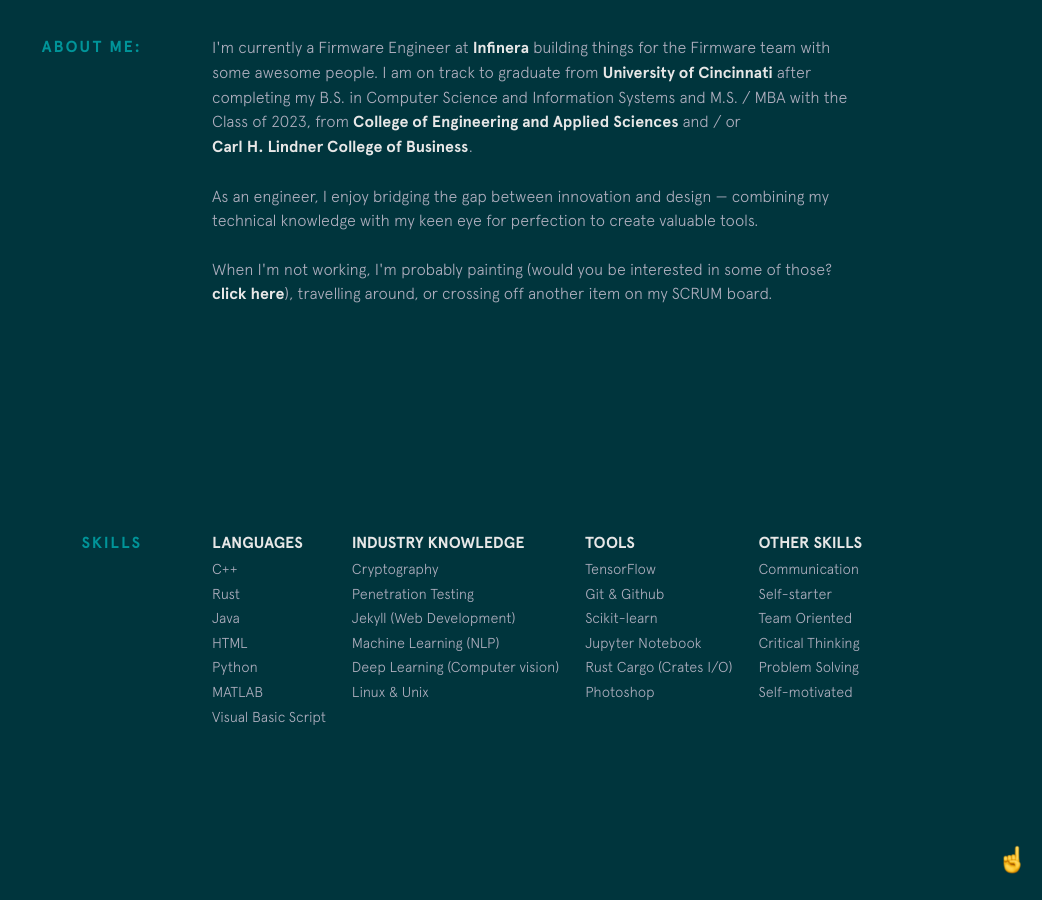
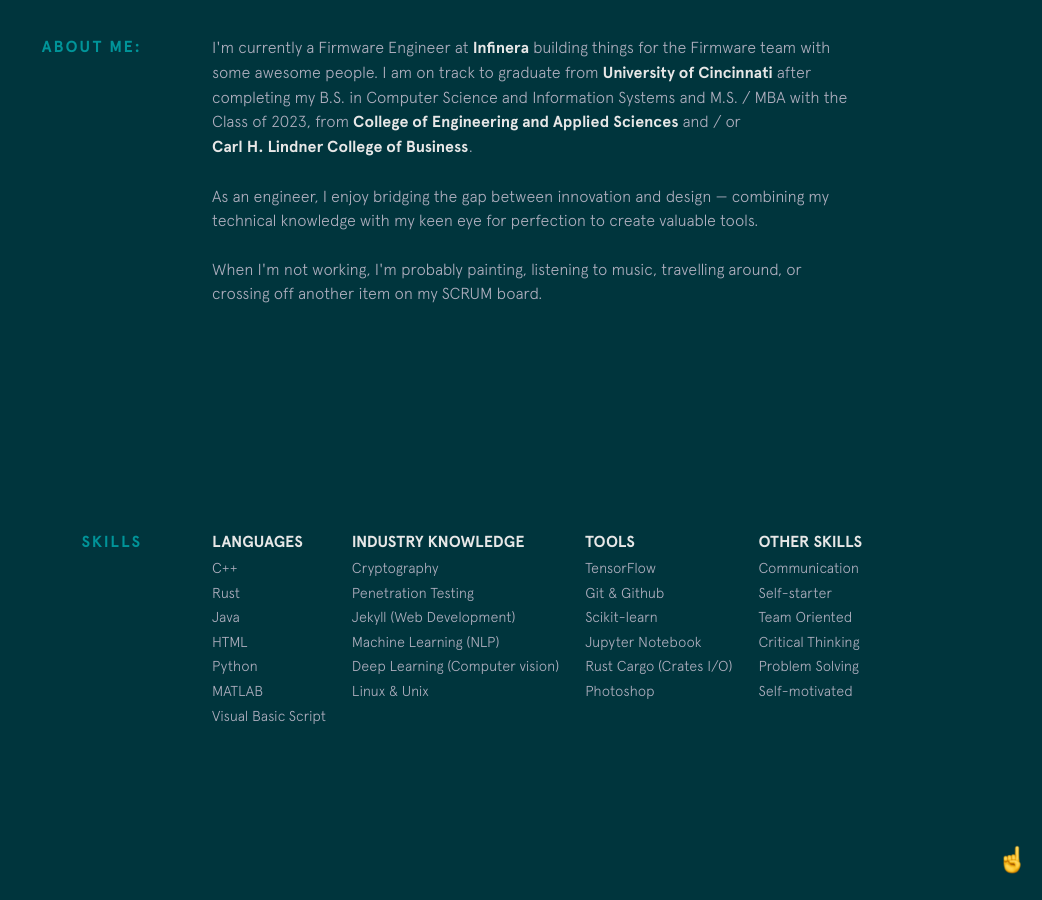
Before and after one commit to mareep-raljodid/portfolio, a Jekyll site: the page built from index.html, in a window 1280 px wide and 900 px high, scrolled down 965 px. Shown: the whole window, without its empty margins (238-1280 px from the left). Built offline with Jekyll 4.4.1, drawn with Linux system fonts in a browser that asks for light colours; nearby versions of some CDN libraries.

Commit message:
Backdround too

```diff
--- a/_includes/background.html
+++ b/_includes/background.html
@@ -15,8 +15,7 @@
     </p>
 
     <p>
-      When I'm not working, I'm probably painting (would you be interested in some of those?
-      <a class="underline-link" href="http://rajdeep.myportfolio.com" target="_blank">click here</a>), travelling around, or crossing off another item on my SCRUM board.
+      When I'm not working, I'm probably painting, listening to music, travelling around, or crossing off another item on my SCRUM board.
     </p>
 
     <!-- {% include employment-status.html %} -->
```
